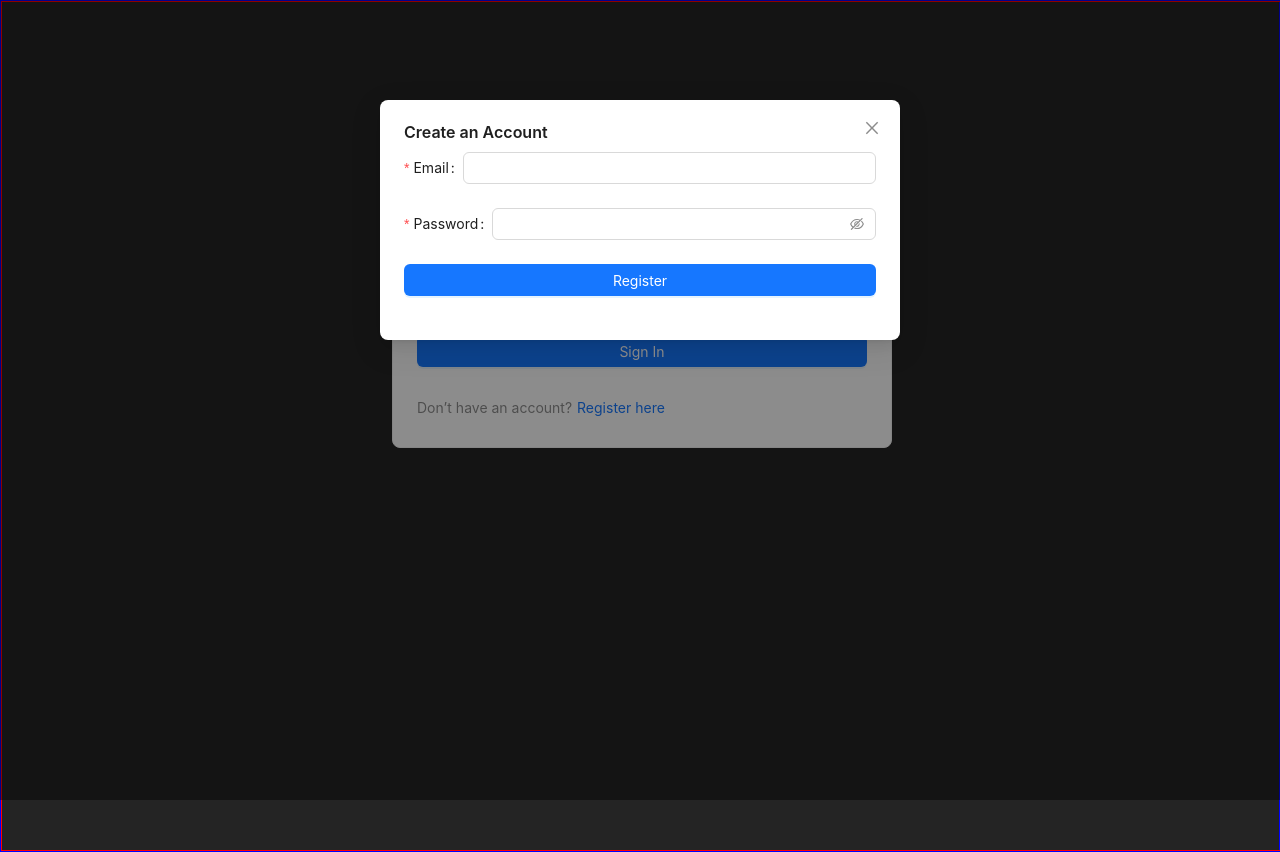
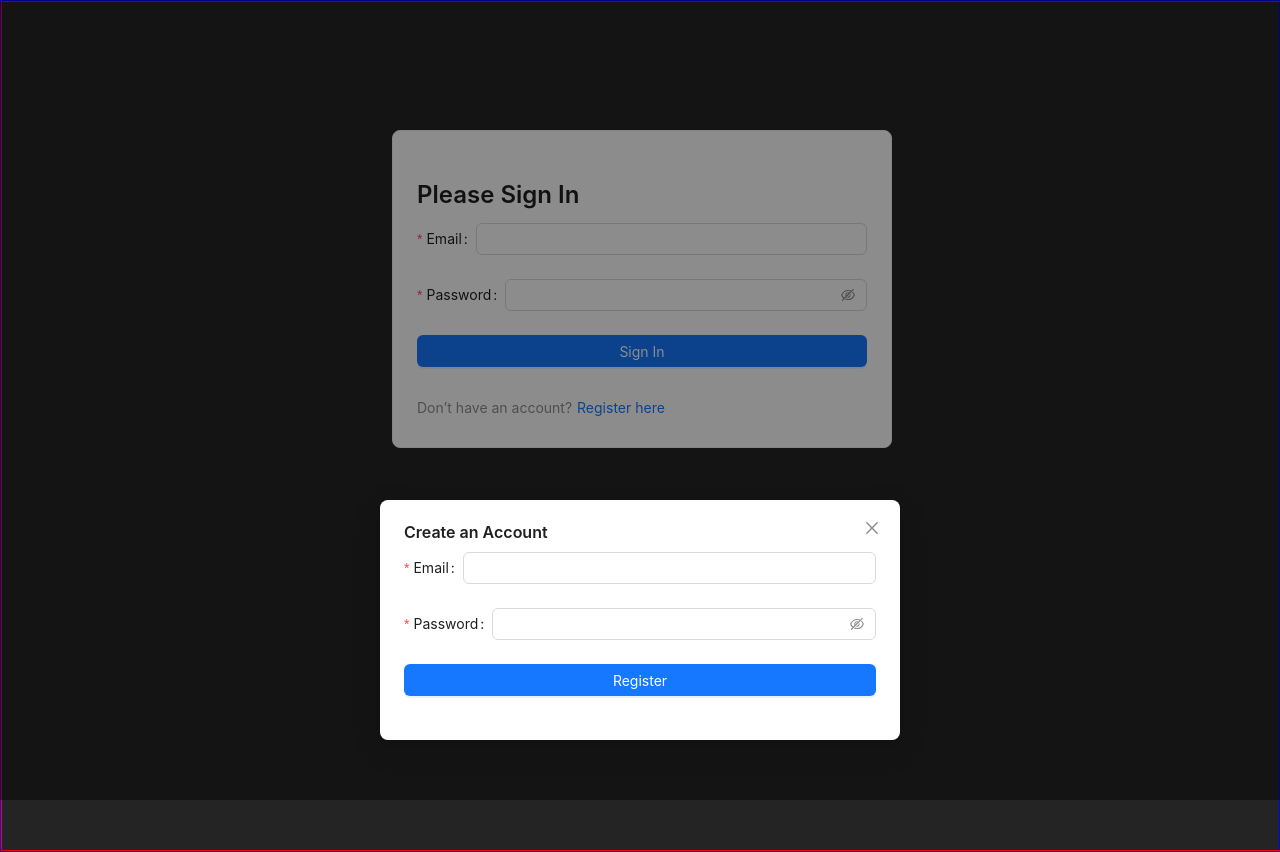
Before and after one commit to NoahFontaine/diapulse-webapp, a React (Vite) app: page / in a window 1280 px wide. Both pictures are taken after a click on the button "Register here". Built offline with nearby package versions, Linux system fonts and the light colour scheme; no server answers.

Commit message:
questions about the font, register is a bit nicer now

```diff
--- a/src/index.css
+++ b/src/index.css
@@ -1,5 +1,7 @@
+@import url('https://fonts.googleapis.com/css2?family=Inter:wght@400;500;700&display=swap');
+
 :root {
-  font-family: system-ui, Avenir, Helvetica, Arial, sans-serif;
+  font-family: 'Inter', -apple-system, system-ui, 'Segoe UI', system-ui, Avenir, Helvetica, Arial, sans-serif;
   line-height: 1.5;
   font-weight: 400;
 
--- a/src/pages/SignOn.jsx
+++ b/src/pages/SignOn.jsx
@@ -70,6 +70,7 @@ const SignOn = () => {
         open={isModalVisible}
         onCancel={() => setIsModalVisible(false)}
         footer={null}
+        style={{ top: '500px' }} // Set the top position
       >
         <Form form={registerForm} onFinish={handleSignUp} layout="horizontal">
           <Form.Item label="Email" name="email" rules={[{ required: true, type: 'email' }]}>
```
